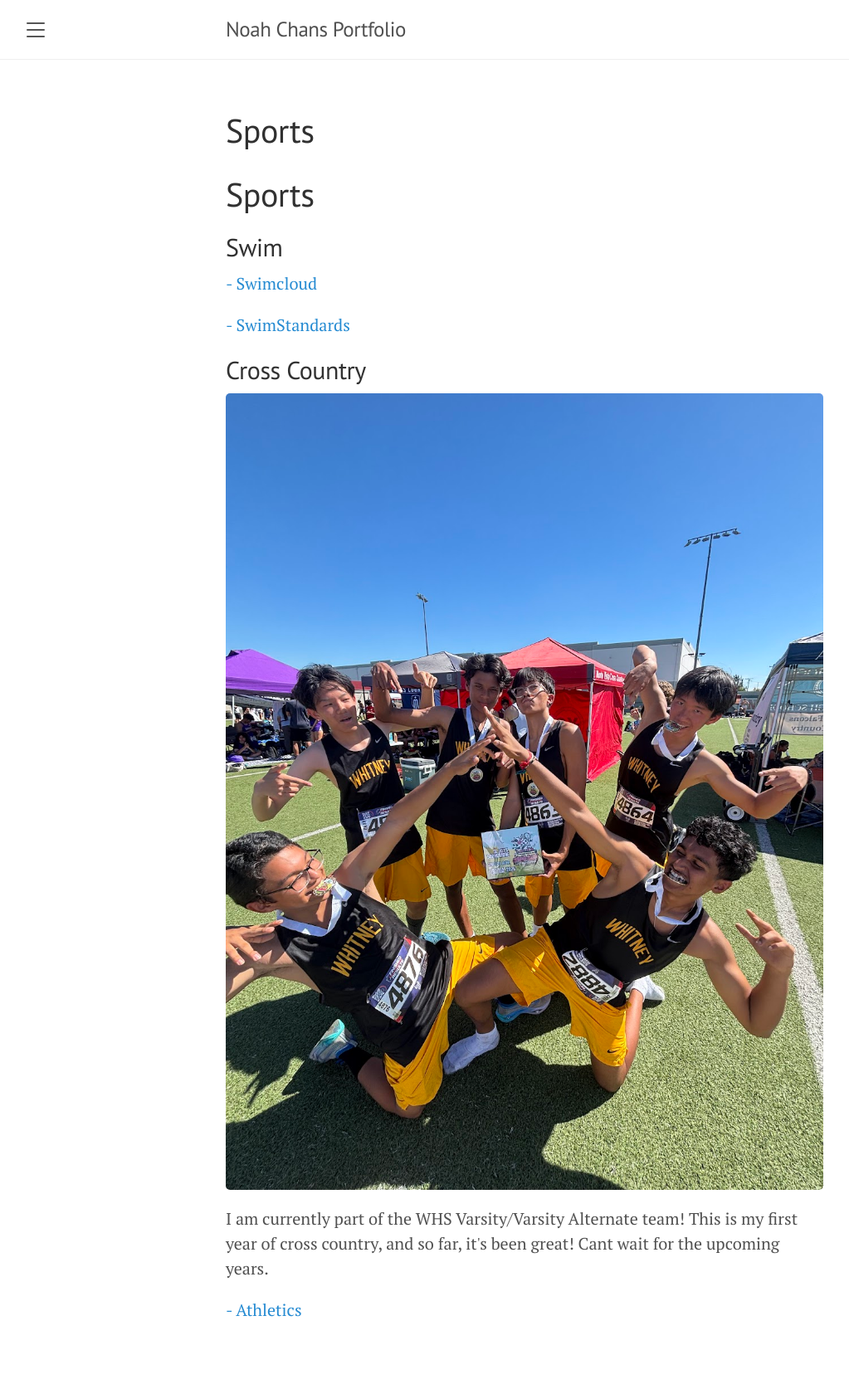
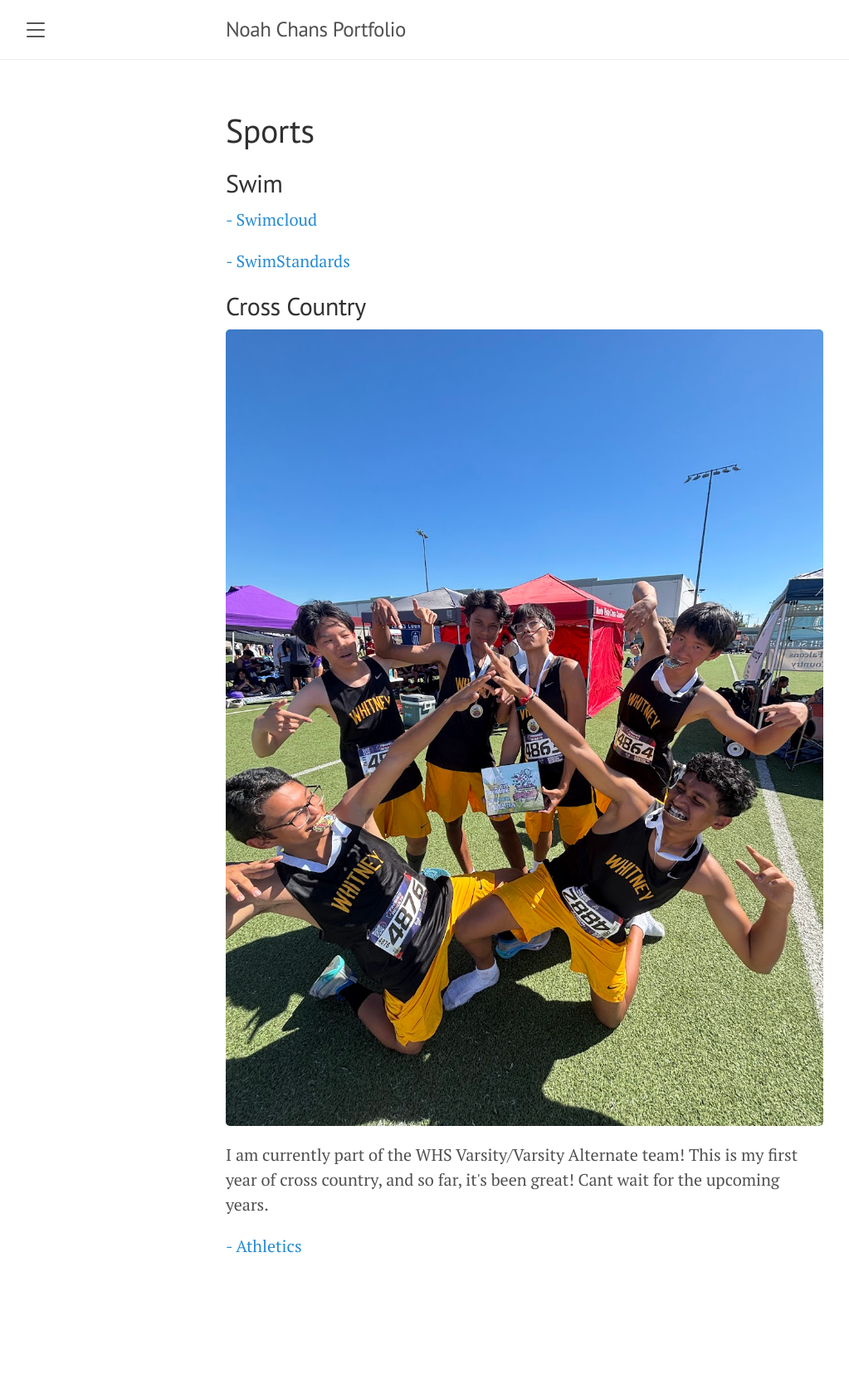
Before and after one commit to Noah-2702/noahaidenchan.github.io, a Jekyll site: the page built from sports.md, in a window 1280 px wide. Shown: the whole page at 83% size, without its empty margins (8-1031 px from the left). Built offline with Jekyll 4.4.1, drawn with Linux system fonts in a browser that asks for light colours; after the commit the page ends 1597 px from its top, so only the background shows below that.

Commit message:
trying again

```diff
--- a/sports.md
+++ b/sports.md
@@ -3,8 +3,6 @@ layout: page
 title: Sports
 permalink: /sports/
 ---
-
-<h1> Sports </h1>
 
 <h2> Swim </h2>
 <a href="https://www.swimcloud.com/swimmer/1914253/"> - Swimcloud </a>
```
